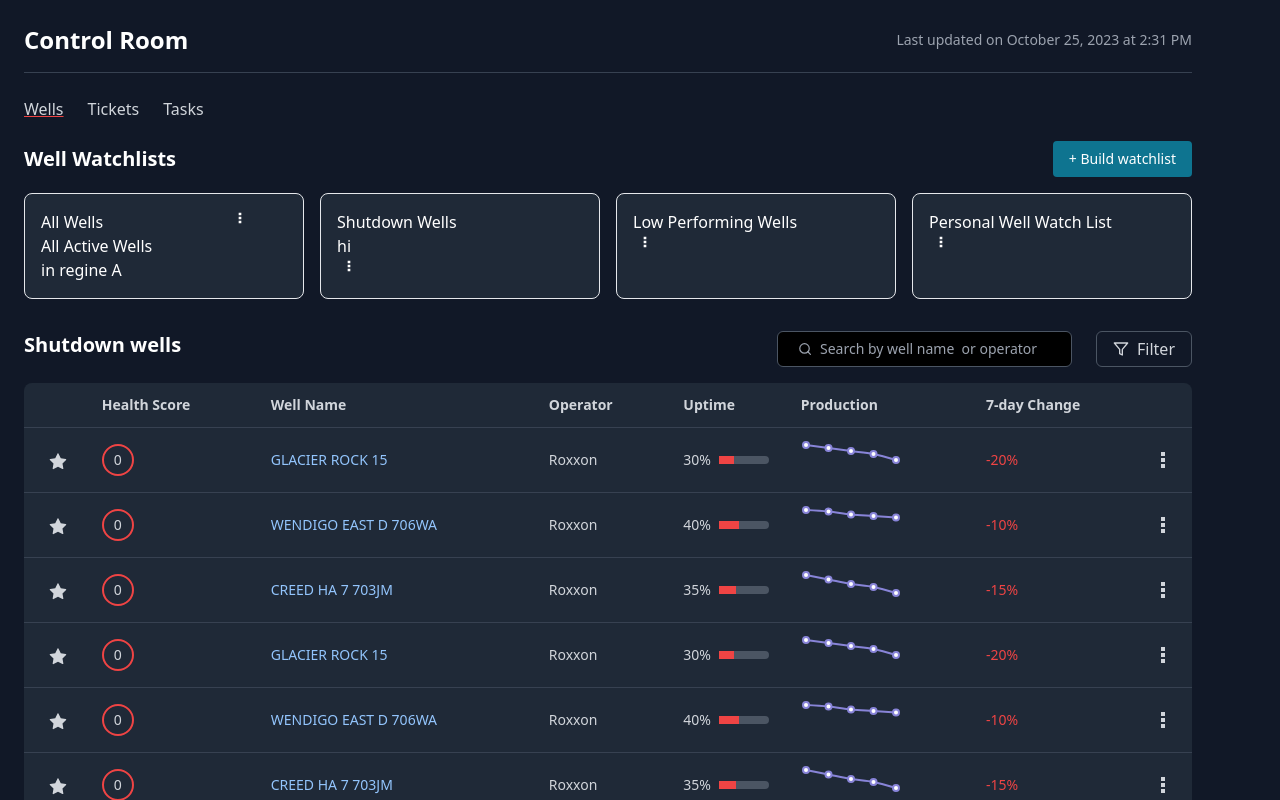
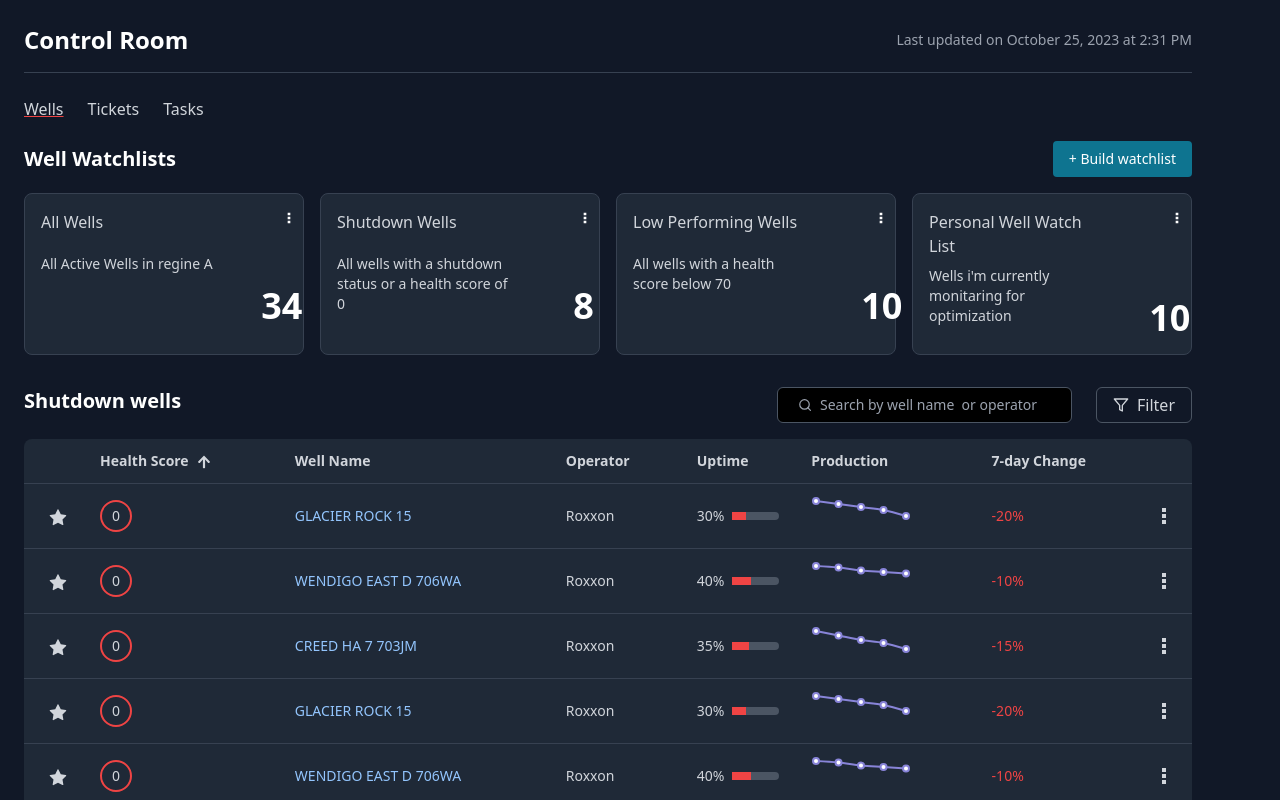
Before and after one commit to murakambattunethaji/stack-market, a React (Create React App) app in the folder stackmarket/: page / in a window 1280 px wide. Built offline with nearby package versions, Linux system fonts and the light colour scheme.

Commit message:
control-room-completed

```diff
--- a/stackmarket/src/Components/Controlroom.jsx
+++ b/stackmarket/src/Components/Controlroom.jsx
@@ -3,6 +3,7 @@ import { LineChart, Line, ResponsiveContainer } from "recharts";
 import { FiSearch, FiFilter } from "react-icons/fi";
 import { AiFillStar } from "react-icons/ai";
 import { BiDotsVertical } from "react-icons/bi";
+import { FaArrowUp } from 'react-icons/fa'
 
 
 
@@ -58,7 +59,7 @@ const Controlroom = () => {
       <section className="mb-8">
 
         <nav className="flex space-x-6 mb-5">
-          <a href="#" className="text-gray-300 hover:text-blue-500 underline decoration-red-500">
+          <a href="#" className="text-gray-300 hover:text-blue-500 underline  decoration-red-500">
             Wells
           </a>
           <a href="#" className="text-gray-300 hover:text-blue-500">
@@ -79,37 +80,41 @@ const Controlroom = () => {
 
         <div className="grid grid-cols-4 gap-4">
 
-          <div className="p-4 rounded-lg border border hover:border-blue-500 bg-gray-800 border hover:border-blue-500 bg-gray-800  grid grid-cols-2 ">
-          <h4 >All Wells</h4>
-          <BiDotsVertical className="w-6 h-4 ml-16" />
-
-          <h6>All Active Wells in regine A</h6>
+          <div className="p-4 rounded-lg border border-gray-700 bg-gray-800 border
+              hover:border-blue-500 bg-gray-800  grid grid-cols-[70%_30%] justify-between   w-full ">
+            <h4 className="text-gray-300 ">All Wells</h4>
+            <BiDotsVertical className="w-6 h-4 ml-16 " />
+            <h6 className="text-gray-300 text-sm mt-2">All Active Wells in regine A</h6>
+            <h1 className=" ml-12 mt-10 text-4xl font-semibold"> 34</h1>
           </div>
 
-        <div className="p-4 rounded-lg border border hover:border-blue-500 bg-gray-800 border hover:border-blue-500 bg-gray-800">
-          <h4>Shutdown Wells</h4>
-          <h6>hi</h6>
-          <BiDotsVertical className="w-6 h-4 " />
+          <div className="p-4 rounded-lg border  border-gray-700 bg-gray-800 border hover:border-blue-500 bg-gray-800 grid grid-cols-[70%_30%]">
+            <h4 className="text-gray-300">Shutdown Wells</h4>
+            <BiDotsVertical className="w-6 h-4 ml-16" />
+            <h6 className="text-gray-300 text-sm mt-2">All wells with a shutdown status or a health score of 0</h6>
+            <h1 className="ml-16 mt-10 text-4xl font-semibold ">8</h1>
           </div>
 
-        <div className="p-4 rounded-lg border border hover:border-blue-500 bg-gray-800 border hover:border-blue-500 bg-gray-800">
-          <h4>Low Performing Wells</h4>
-          <h6></h6>
-          <BiDotsVertical className="w-6 h-4 " />
+          <div className="p-4 rounded-lg border  border border-gray-700  border hover:border-blue-500 bg-gray-800 grid grid-cols-[70%_30%]">
+            <h4 className="text-gray-300">Low Performing Wells</h4>
+            <BiDotsVertical className="w-6 h-4 ml-16" />
+            <h6 className="text-gray-300 text-sm mt-2">All wells with a health score below 70</h6>
+            <h1 className="ml-14 mt-10 text-4xl font-semibold">10</h1>
           </div>
 
-        <div className="p-4 rounded-lg border border hover:border-blue-500 bg-gray-800 border hover:border-blue-500 bg-gray-800">
-          <h4>Personal Well Watch List</h4>
-          <h6></h6>
-          <BiDotsVertical className="w-6 h-4 " />
+          <div className="p-4 rounded-lg  border border-gray-700 bg-gray-800 border hover:border-blue-500 bg-gray-800 grid grid-cols-[70%_30%]">
+            <h4 className="text-gray-300">Personal Well Watch List</h4>
+            <BiDotsVertical className="w-6 h-4 ml-16" />
+            <h6 className="text-gray-300 text-sm mt-2">Wells i'm currently monitaring for optimization</h6>
+            <h1 className="ml-12 mt-10 text-4xl font-semibold">10</h1>
           </div>
 
         </div>
       </section >
 
-  {/* Shutdown Wells Section */ }
+      {/* Shutdown Wells Section */}
       < section >
-        <div className="flex justify-between">
+        <div className="flex justify-between ">
           <h2 className="text-xl font-semibold mb-4  items-center w-1/2">Shutdown wells</h2>
 
           <div className="flex items-center w-1/3 bg-black border border-gray-600 rounded-md px-3 py-2 h-9 ml-80 ">
@@ -135,7 +140,9 @@ const Controlroom = () => {
             <thead>
               <tr className="border-b border-gray-700 text-left">
                 <th></th>
-                <th className="py-3 px-4">Health Score</th>
+                <th className="py-3 px-4 flex">Health Score
+                  <FaArrowUp className="ml-2 mt-1"/>
+                </th>
                 <th className="py-3 px-4">Well Name</th>
                 <th className="py-3 px-4">Operator</th>
                 <th className="py-3 px-4">Uptime</th>
```
Lines whose indentation alone changed are shown as unchanged.
